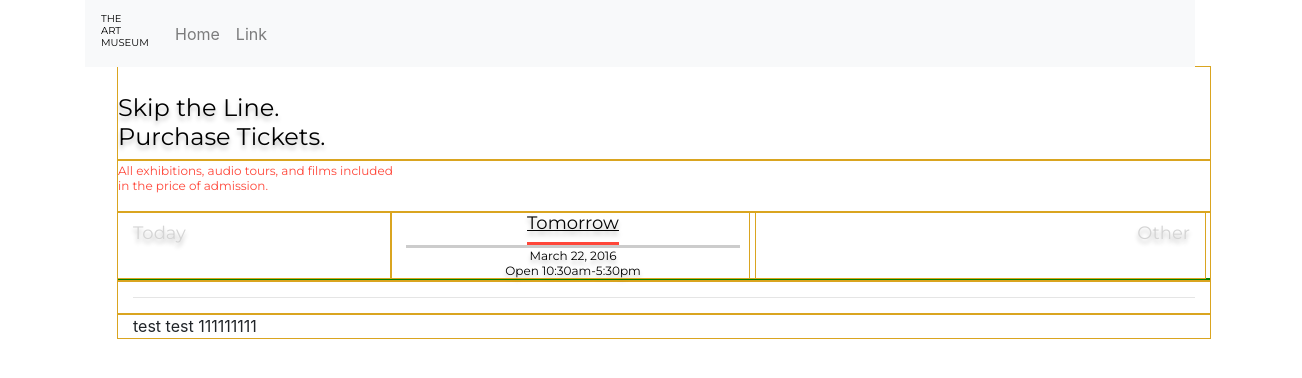
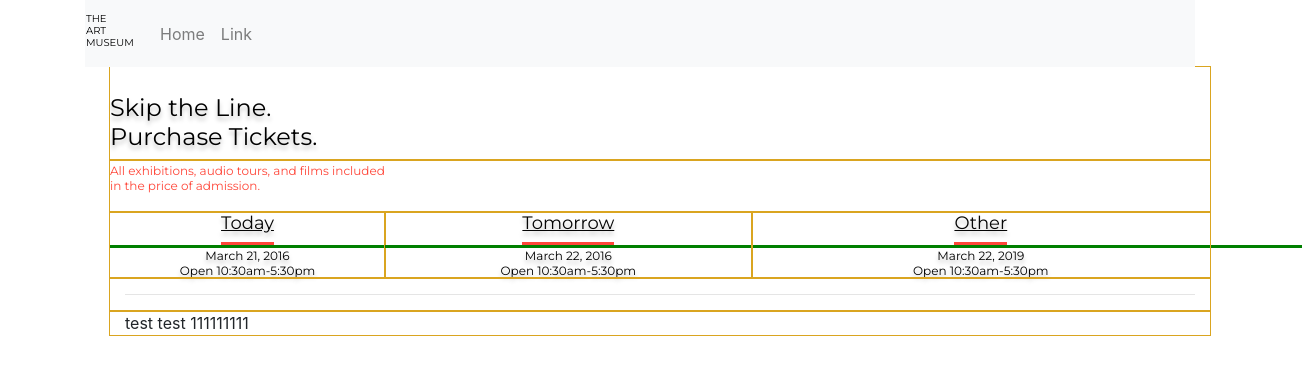
Before and after one commit to zloid/figma-imgs-to-react, a React (Create React App) app: page / in a window 1280 px wide. Shown: the top 378 px of the page, 1302 px wide, since content can reach past the window. Built offline with nearby package versions, Linux system fonts and the light colour scheme.

Commit message:
refactoring

```diff
--- a/src/components/App.css
+++ b/src/components/App.css
@@ -1,4 +1,8 @@
 @import url('https://fonts.googleapis.com/css?family=Montserrat&display=swap');
+
+a.navbar-brand {
+  margin-left: -15px !important;
+}
 
 .navbar-light .navbar-toggler-icon {
   /* background-image: url(https://img.shields.io/badge/code_style-prettier-ff69b4.svg?style=flat-square); */
@@ -9,7 +13,7 @@
 
 .navbar-light .navbar-toggler {
   border: none;
-  margin-right: -18px;
+  margin-right: -25px;
   margin-top: -18px;
 }
 
@@ -28,13 +32,14 @@ button:focus {
 }
 
 .row {
-  margin-left: 33px;
+  margin-left: 25px;
 }
 
 .text-right {
   right: 5px !important;
 }
-/*
-.text-center.col-md-4.col-6 {
-  padding: 0px !important;
-} */
+
+.text-center.col-md-4.col-6, .text-right, .col-3  {
+  padding-right: 0px !important;
+  padding-left: 0px !important;
+}
--- a/src/components/DateCell.jsx
+++ b/src/components/DateCell.jsx
@@ -17,7 +17,7 @@ const TodayTomorrowText = styled.div`
   text-decoration-line: ${props => (props.selected ? 'underline' : 'none')};
   border-bottom: ${props => (props.selected ? '3px solid #ff473a' : 'none')};
   padding-bottom: ${props => (props.selected ? '30px' : '0px')};
-  margin-top: ${props => (props.blocked ? '10px' : '')};
+  margin-top: ${props => (props.blocked ? '9.2px' : '0px')};
   color: ${props => (props.blocked ? '#D4D4D4' : '#050505')};
   display: inline-block;
   vertical-align: top;
@@ -32,12 +32,22 @@ const DateCellData = styled.div`
 
   color: #000000;
   // position: absolute;
-  border-top: 3px solid #ccc;
   // margin-top: 28px;
   left: 0px;
   text-shadow: 0px 4px 4px rgba(0, 0, 0, 0.25);
   width: 100%;
   display: ${props => (props.selected ? 'block' : 'none')};
+  //   border-top: 3px solid #ccc;
+`
+
+const SolidLine = styled.div`
+//   position: absolute;
+//   margin-top: 10px;
+  border-top: 3px solid green;
+  width: 125%;
+  @media (min-width: 768px) {
+    // width: 1100px;
+  }
 `
 
 const DateCell = ({ textProp, dayProp, selected, blocked }) => {
@@ -48,6 +58,8 @@ const DateCell = ({ textProp, dayProp, selected, blocked }) => {
         {dayProp}{' '}
       </TodayTomorrowText>
 
+      <SolidLine />
+
       <DateCellData selected={selected}>{textProp}</DateCellData>
     </>
   )
--- a/src/components/PlanYourVisit.jsx
+++ b/src/components/PlanYourVisit.jsx
@@ -5,15 +5,6 @@ import MainNavBarMobile from './MainNavBarMobile'
 import H1 from './H1'
 import TomatoText from './TomatoText'
 import DateCell from './DateCell'
-
-const SolidLine = styled.div`
-  // position: absolute;
-  border-top: 3px solid green;
-  width: 100%;
-  @media (min-width: 768px) {
-    // width: 1100px;
-  }
-`
 
 const PlanYourVisit = () => {
   return (
@@ -35,10 +26,10 @@ const PlanYourVisit = () => {
         </Row>
 
         <Row>
-          <Col xs={3}>
+          <Col xs={3} className="text-center">
             <DateCell
-              // selected
-              blocked
+              selected
+              // blocked
               dayProp="Today"
               textProp={
                 <>
@@ -59,14 +50,11 @@ const PlanYourVisit = () => {
               }
             />
           </Col>
-          {/* <Col xs={1}> */}
-          {/* <DateCell selected />  */}
-          {/* </Col> */}
-          {/* <Col xs={{ span: 2, offset: 9 }} md={{ span: 4, offset: 8 }}> */}
-          <Col className="text-right">
+
+          <Col className="text-center">
             <DateCell
-              // selected
-              blocked
+              selected
+              // blocked
               dayProp="Other"
               textProp={
                 <>
@@ -75,8 +63,6 @@ const PlanYourVisit = () => {
               }
             />
           </Col>
-          <SolidLine />
-
         </Row>
         <Row>
           <Col>
```
